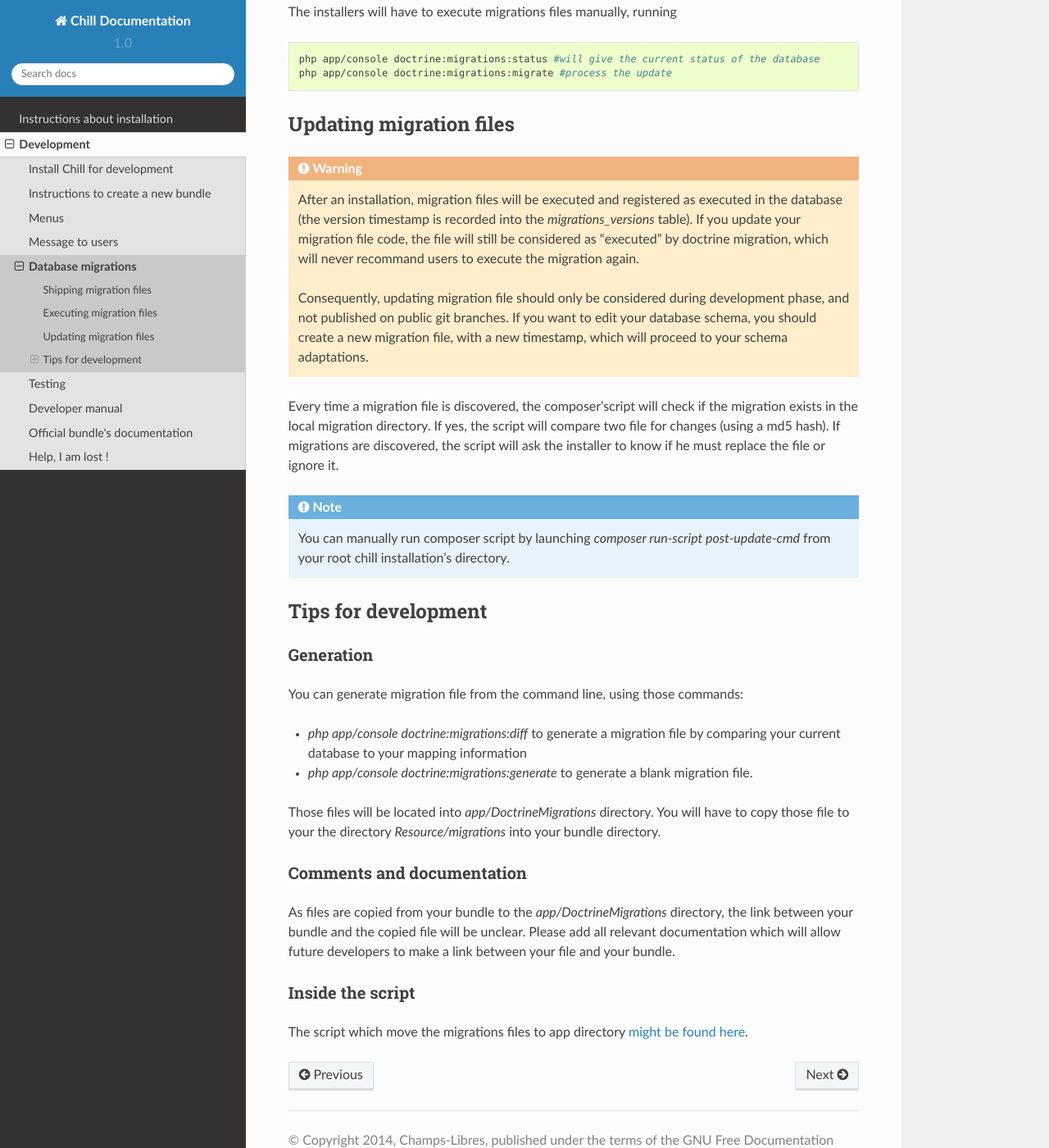
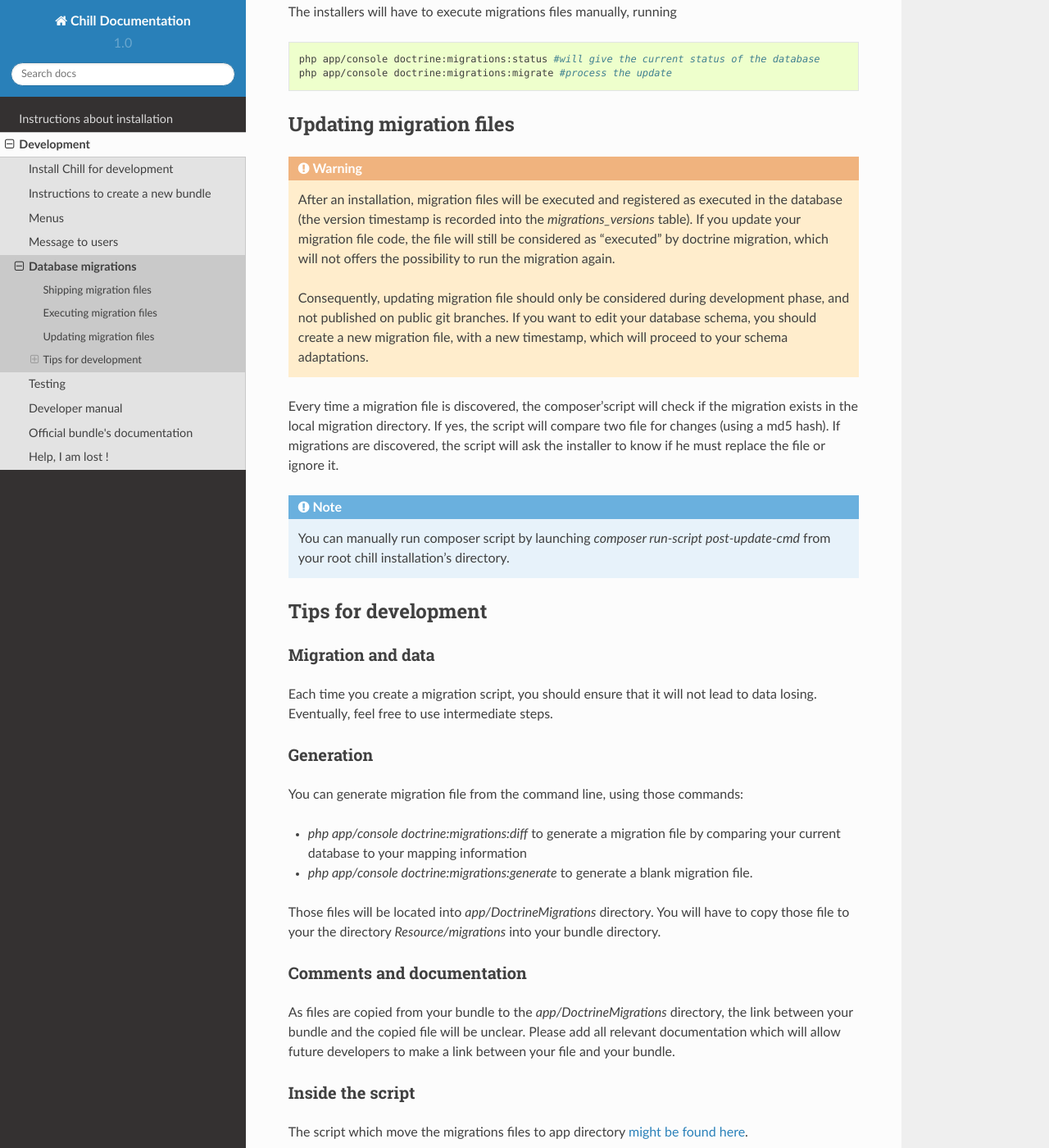
Before and after one commit to Chill-project/Documentation, a Sphinx documentation site: the page built from source/development/migrations.rst, in a window 1280 px wide and 1400 px high, scrolled down 1142 px. Shown: the whole window at 82% size. Built offline with Sphinx 7.4.7 and the Read the Docs theme 2.0.0, drawn with Linux system fonts in a browser that asks for light colours.

Commit message:
warning about data losing and migration files updating

```diff
--- a/source/development/migrations.rst
+++ b/source/development/migrations.rst
@@ -56,7 +56,7 @@ Updating migration files
 
 .. warning::
 
-   After an installation, migration files will be executed and registered as executed in the database (the version timestamp is recorded into the :title:`migrations_versions` table). If you update your migration file code, the file will still be considered as "executed" by doctrine migration, which will never recommand users to execute the migration again.
+   After an installation, migration files will be executed and registered as executed in the database (the version timestamp is recorded into the :title:`migrations_versions` table). If you update your migration file code, the file will still be considered as "executed" by doctrine migration, which will not offers the possibility to run the migration again.
 
    Consequently, updating migration file should only be considered during development phase, and not published on public git branches. If you want to edit your database schema, you should create a new migration file, with a new timestamp, which will proceed to your schema adaptations.
 
@@ -73,6 +73,11 @@ Every time a migration file is discovered, the composer'script will check if the
 
 Tips for development
 ====================
+
+Migration and data
+------------------
+
+Each time you create a migration script, you should ensure that it will not lead to data losing. Eventually, feel free to use intermediate steps.
 
 Generation
 ----------
```
